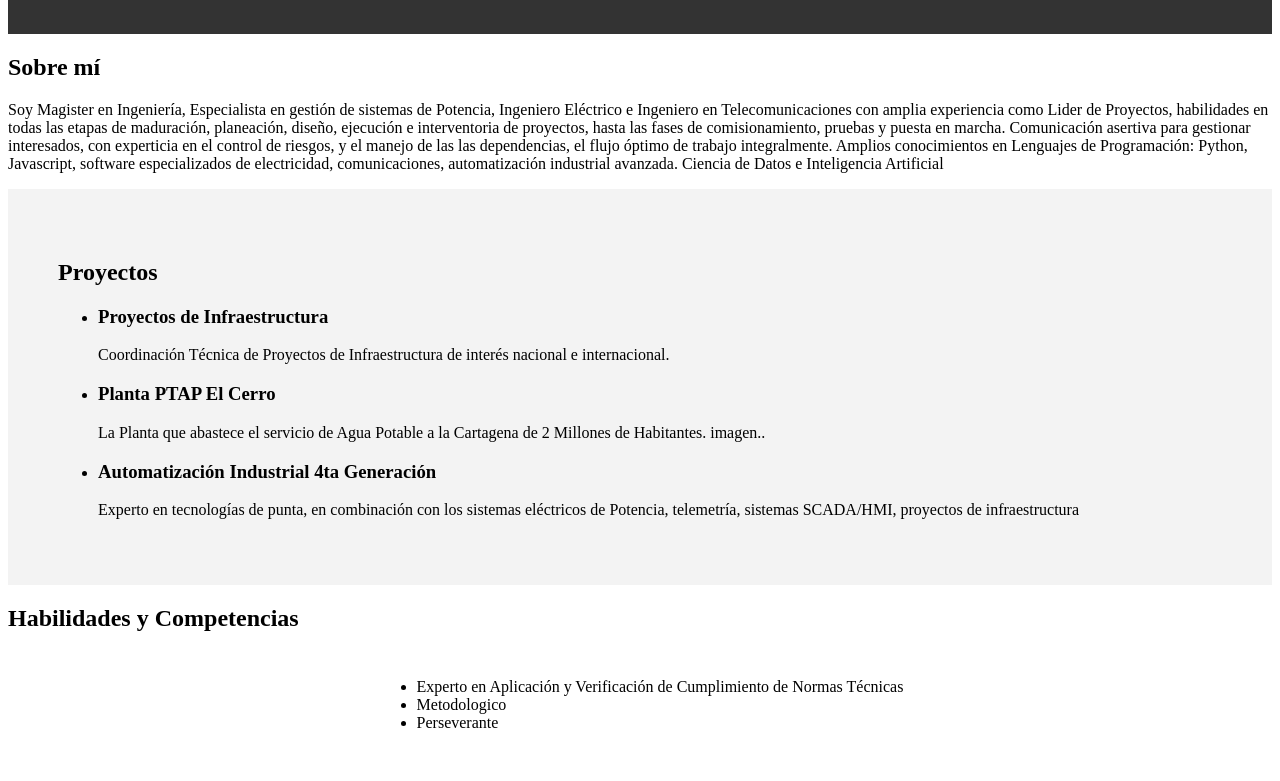
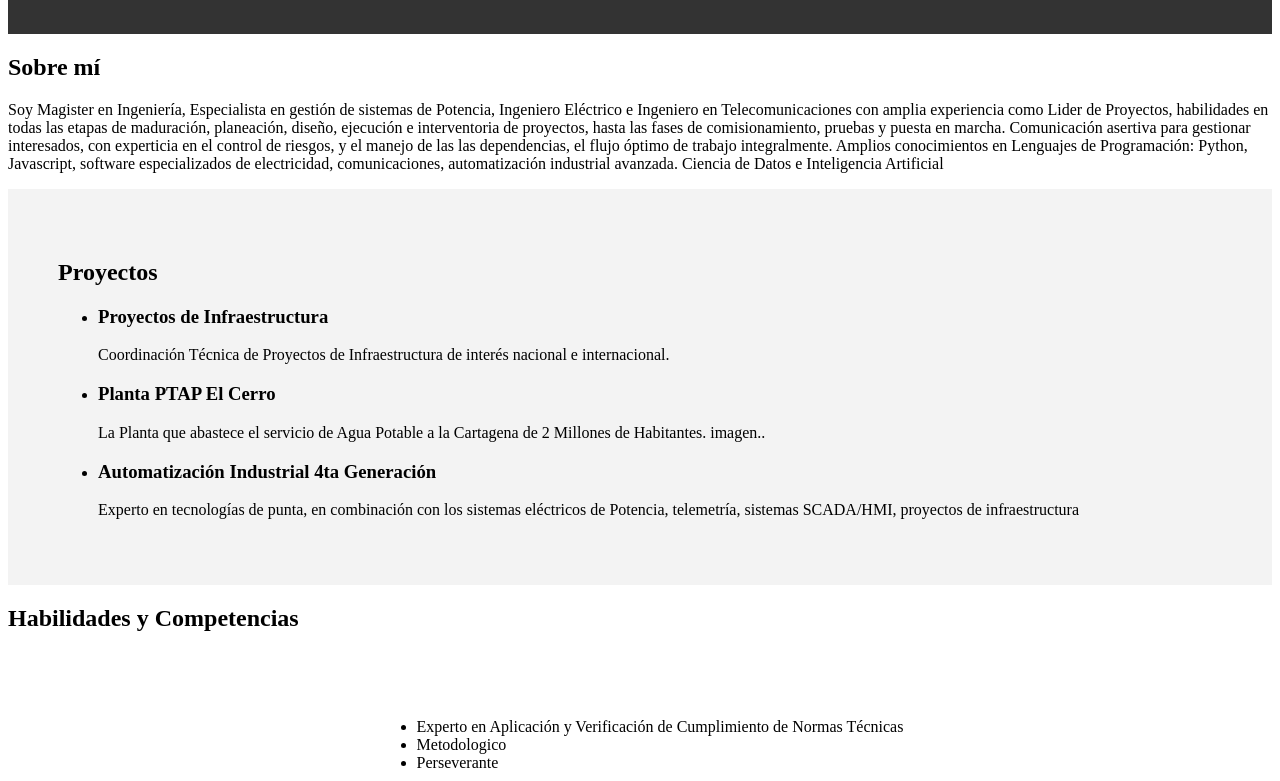
Before and after one commit to rafaelnotty/mypage, a plain HTML site: page index.html in a window 1280 px wide. Shown: the part 137-918 px from the top of the page. Drawn offline with Linux system fonts and the light colour scheme.

Commit message:
agregando division de section

```diff
--- a/estilos.css
+++ b/estilos.css
@@ -37,9 +37,9 @@ header h1 {
 
 .mitad {
   flex: 1;
-  padding: 10px;
+  padding: 50px;
   display: flex;
-  align-items: center;
+  align-items: left;
   justify-content: center;
 }
 
```
